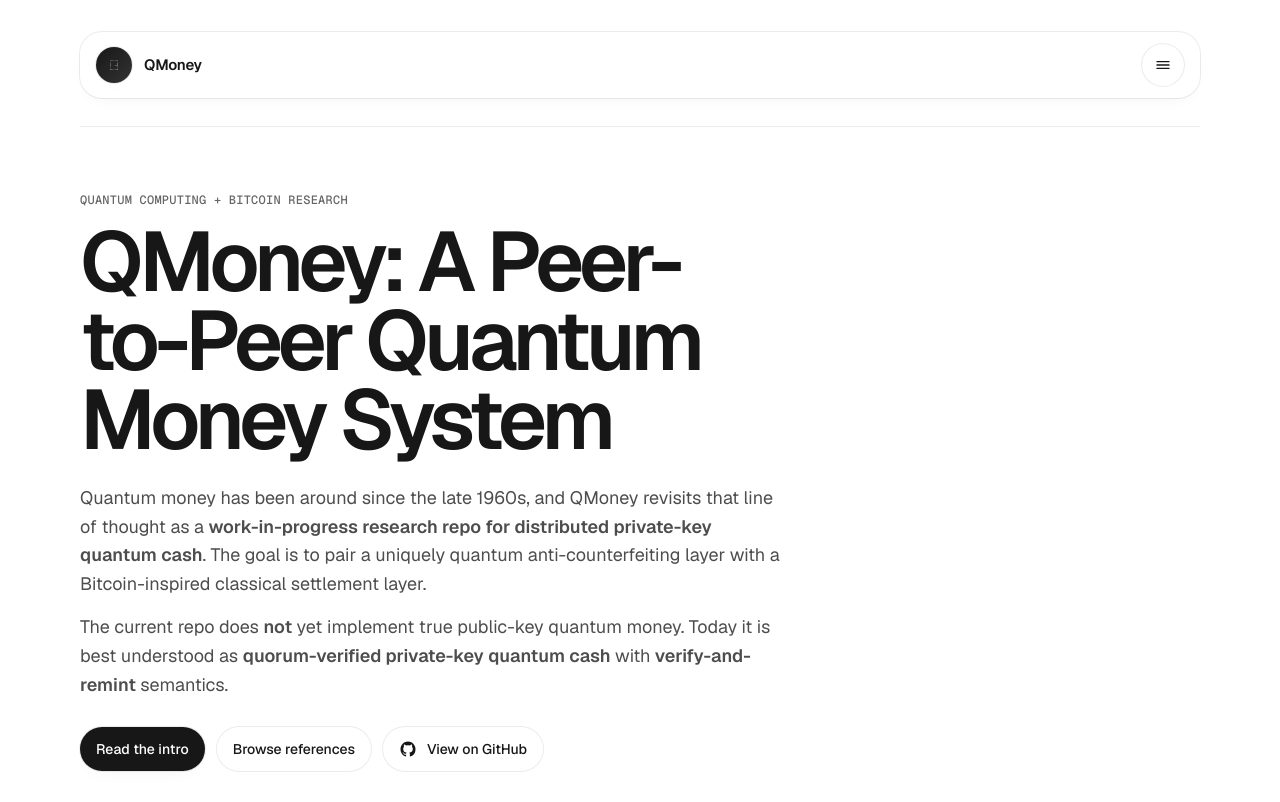
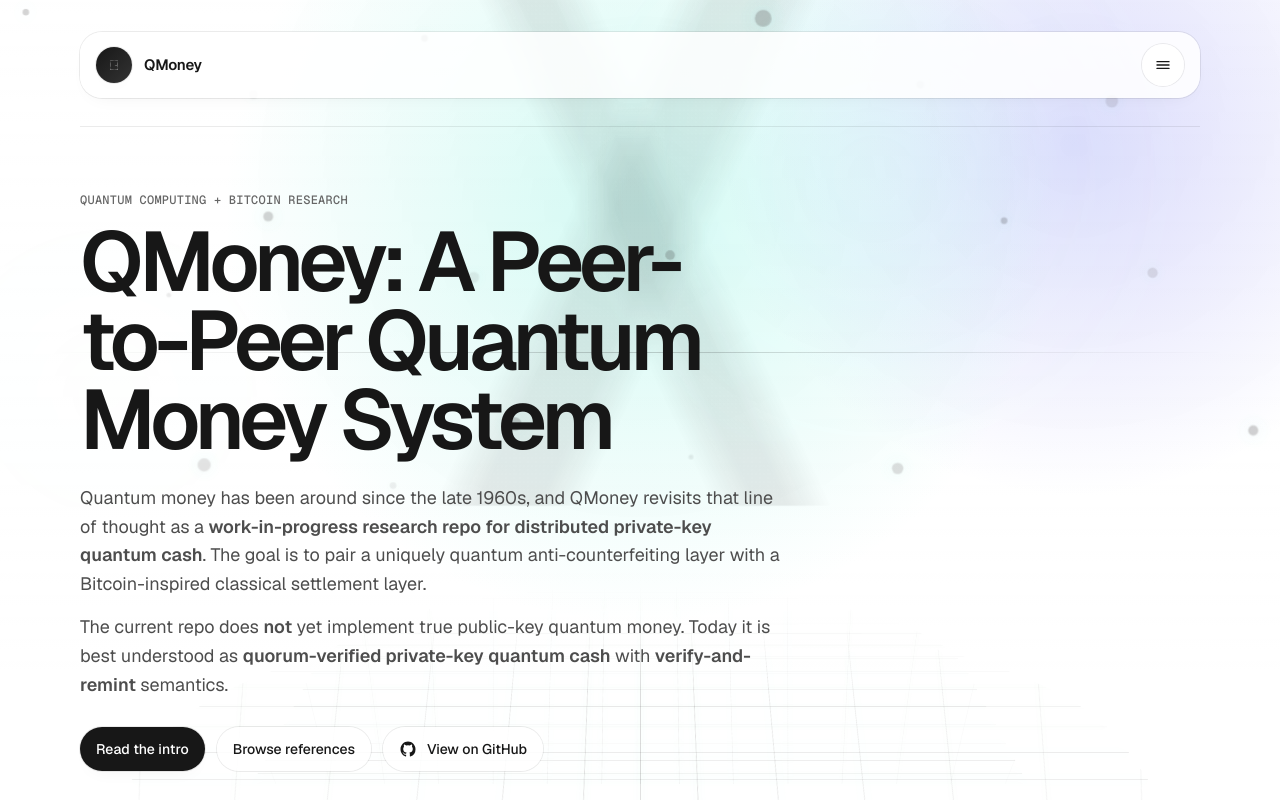
Before and after one commit to runeape-sats/qmoney, a React (Vite) app in the folder website/: page / in a window 1280 px wide. Shown: the top 802 px of the page. Built offline with nearby package versions, Linux system fonts and the light colour scheme.

Commit message:
Add ambient 3D landscape background

```diff
--- a/website/src/App.css
+++ b/website/src/App.css
@@ -1,6 +1,6 @@
 :root {
   --page-bg: #ffffff;
-  --surface: #ffffff;
+  --surface: rgba(255, 255, 255, 0.84);
   --surface-strong: #171717;
   --text-primary: #171717;
   --text-muted: #666666;
@@ -10,11 +10,16 @@
   --shadow-soft: rgba(0, 0, 0, 0.08) 0 0 0 1px;
   --shadow-raise: rgba(0, 0, 0, 0.08) 0 8px 20px -12px;
   --logo-badge: linear-gradient(135deg, #171717 0%, #333333 100%);
+  --landscape-line: rgba(23, 23, 23, 0.16);
+  --landscape-line-strong: rgba(23, 23, 23, 0.28);
+  --landscape-glow: rgba(94, 234, 212, 0.28);
+  --landscape-glow-strong: rgba(99, 102, 241, 0.24);
+  --landscape-horizon: rgba(23, 23, 23, 0.12);
 }
 
 :root[data-theme='dark'] {
   --page-bg: #0d1117;
-  --surface: #111827;
+  --surface: rgba(17, 24, 39, 0.82);
   --surface-strong: #f5f7fb;
   --text-primary: #f5f7fb;
   --text-muted: #9ba7b8;
@@ -24,9 +29,195 @@
   --shadow-soft: rgba(15, 23, 42, 0.55) 0 0 0 1px;
   --shadow-raise: rgba(15, 23, 42, 0.48) 0 14px 34px -20px;
   --logo-badge: linear-gradient(135deg, #1f2937 0%, #0f172a 100%);
+  --landscape-line: rgba(148, 163, 184, 0.18);
+  --landscape-line-strong: rgba(103, 232, 249, 0.34);
+  --landscape-glow: rgba(34, 211, 238, 0.32);
+  --landscape-glow-strong: rgba(129, 140, 248, 0.28);
+  --landscape-horizon: rgba(103, 232, 249, 0.18);
+}
+
+.site-background {
+  position: fixed;
+  inset: 0;
+  z-index: 0;
+  overflow: hidden;
+  pointer-events: none;
+  background:
+    radial-gradient(circle at 50% 26%, var(--landscape-glow), transparent 26rem),
+    radial-gradient(circle at 84% 18%, var(--landscape-glow-strong), transparent 22rem),
+    linear-gradient(180deg, color-mix(in srgb, var(--page-bg) 88%, transparent), var(--page-bg) 84%);
+  perspective: 760px;
+  transform-style: preserve-3d;
+}
+
+.site-background::before {
+  content: '';
+  position: absolute;
+  inset: -20% -10% 34%;
+  background:
+    linear-gradient(115deg, transparent 0 45%, var(--landscape-horizon) 48% 52%, transparent 55% 100%),
+    linear-gradient(245deg, transparent 0 46%, var(--landscape-horizon) 49% 51%, transparent 54% 100%);
+  filter: blur(0.4px);
+  opacity: 0.7;
+  transform: translateZ(-160px);
+}
+
+.background-orb {
+  position: absolute;
+  border-radius: 999px;
+  background: radial-gradient(circle, var(--landscape-glow), transparent 68%);
+  filter: blur(18px);
+  mix-blend-mode: screen;
+}
+
+.background-orb-large {
+  width: min(54vw, 660px);
+  height: min(54vw, 660px);
+  left: 44%;
+  top: -18%;
+  animation: orb-drift 28s ease-in-out infinite alternate;
+}
+
+.background-orb-small {
+  width: min(32vw, 380px);
+  height: min(32vw, 380px);
+  left: -8%;
+  top: 24%;
+  opacity: 0.55;
+  animation: orb-drift 34s ease-in-out infinite alternate-reverse;
+}
+
+.background-horizon {
+  position: absolute;
+  left: 50%;
+  top: 44%;
+  width: min(1180px, 110vw);
+  height: 1px;
+  background: linear-gradient(90deg, transparent, var(--landscape-line-strong), transparent);
+  box-shadow: 0 0 46px var(--landscape-glow);
+  transform: translateX(-50%);
+  opacity: 0.72;
+}
+
+.particle-field {
+  position: absolute;
+  inset: 0;
+  transform-style: preserve-3d;
+}
+
+.background-particle {
+  position: absolute;
+  left: var(--particle-left);
+  top: var(--particle-top);
+  width: var(--particle-size);
+  height: var(--particle-size);
+  border-radius: 999px;
+  background: var(--landscape-line-strong);
+  box-shadow: 0 0 18px var(--landscape-glow);
+  opacity: 0.5;
+  animation: particle-float var(--particle-duration) ease-in-out infinite;
+  animation-delay: var(--particle-delay);
+}
+
+.terrain-stage {
+  position: absolute;
+  left: 50%;
+  bottom: -16%;
+  width: min(1350px, 142vw);
+  height: 68vh;
+  transform: translateX(-50%) rotateX(66deg) translateZ(-80px);
+  transform-origin: 50% 100%;
+  transform-style: preserve-3d;
+}
+
+.terrain-grid {
+  position: absolute;
+  inset: 0;
+  border-radius: 50% 50% 0 0;
+  transform-style: preserve-3d;
+  mask-image: linear-gradient(0deg, #000 0%, #000 68%, transparent 100%);
+}
+
+.terrain-grid-back {
+  transform: translateY(-44%) translateZ(-70px) scale(0.82);
+  opacity: 0.46;
+}
+
+.terrain-grid-front {
+  animation: terrain-glide 13s linear infinite;
+}
+
+.terrain-line {
+  position: absolute;
+  display: block;
+  background: var(--landscape-line);
+  box-shadow: 0 0 18px var(--landscape-glow);
+}
+
+.terrain-line-horizontal {
+  left: 0;
+  right: 0;
+  height: 1px;
+}
+
+.terrain-line-horizontal:nth-child(1) { top: 4%; opacity: 0.15; }
+.terrain-line-horizontal:nth-child(2) { top: 8%; opacity: 0.18; }
+.terrain-line-horizontal:nth-child(3) { top: 13%; opacity: 0.22; }
+.terrain-line-horizontal:nth-child(4) { top: 18%; opacity: 0.26; }
+.terrain-line-horizontal:nth-child(5) { top: 24%; opacity: 0.3; }
+.terrain-line-horizontal:nth-child(6) { top: 30%; opacity: 0.34; }
+.terrain-line-horizontal:nth-child(7) { top: 37%; opacity: 0.4; }
+.terrain-line-horizontal:nth-child(8) { top: 44%; opacity: 0.46; }
+.terrain-line-horizontal:nth-child(9) { top: 52%; opacity: 0.54; }
+.terrain-line-horizontal:nth-child(10) { top: 60%; opacity: 0.62; }
+.terrain-line-horizontal:nth-child(11) { top: 68%; opacity: 0.72; }
+.terrain-line-horizontal:nth-child(12) { top: 76%; opacity: 0.82; }
+.terrain-line-horizontal:nth-child(13) { top: 84%; opacity: 0.9; }
+.terrain-line-horizontal:nth-child(14) { top: 91%; opacity: 0.96; }
+.terrain-line-horizontal:nth-child(15) { top: 96%; opacity: 1; }
+.terrain-line-horizontal:nth-child(16) { top: 100%; opacity: 1; }
+
+.terrain-line-vertical {
+  top: 0;
+  bottom: 0;
+  width: 1px;
+  transform-origin: 50% 100%;
+}
+
+.terrain-line-vertical:nth-last-child(15) { left: 3%; transform: rotateZ(-38deg); opacity: 0.22; }
+.terrain-line-vertical:nth-last-child(14) { left: 10%; transform: rotateZ(-30deg); opacity: 0.28; }
+.terrain-line-vertical:nth-last-child(13) { left: 17%; transform: rotateZ(-23deg); opacity: 0.34; }
+.terrain-line-vertical:nth-last-child(12) { left: 24%; transform: rotateZ(-16deg); opacity: 0.42; }
+.terrain-line-vertical:nth-last-child(11) { left: 31%; transform: rotateZ(-10deg); opacity: 0.52; }
+.terrain-line-vertical:nth-last-child(10) { left: 38%; transform: rotateZ(-5deg); opacity: 0.62; }
+.terrain-line-vertical:nth-last-child(9) { left: 45%; transform: rotateZ(-2deg); opacity: 0.78; }
+.terrain-line-vertical:nth-last-child(8) { left: 50%; opacity: 0.92; }
+.terrain-line-vertical:nth-last-child(7) { left: 55%; transform: rotateZ(2deg); opacity: 0.78; }
+.terrain-line-vertical:nth-last-child(6) { left: 62%; transform: rotateZ(5deg); opacity: 0.62; }
+.terrain-line-vertical:nth-last-child(5) { left: 69%; transform: rotateZ(10deg); opacity: 0.52; }
+.terrain-line-vertical:nth-last-child(4) { left: 76%; transform: rotateZ(16deg); opacity: 0.42; }
+.terrain-line-vertical:nth-last-child(3) { left: 83%; transform: rotateZ(23deg); opacity: 0.34; }
+.terrain-line-vertical:nth-last-child(2) { left: 90%; transform: rotateZ(30deg); opacity: 0.28; }
+.terrain-line-vertical:nth-last-child(1) { left: 97%; transform: rotateZ(38deg); opacity: 0.22; }
+
+@keyframes terrain-glide {
+  from { transform: translateY(-8%); }
+  to { transform: translateY(0); }
+}
+
+@keyframes particle-float {
+  0%, 100% { transform: translate3d(-8px, 10px, 0) scale(0.72); opacity: 0.22; }
+  50% { transform: translate3d(12px, -18px, 90px) scale(1); opacity: 0.72; }
+}
+
+@keyframes orb-drift {
+  from { transform: translate3d(-4%, -2%, 0) scale(0.96); }
+  to { transform: translate3d(6%, 4%, 0) scale(1.08); }
 }
 
 .page {
+  position: relative;
+  z-index: 1;
   width: min(1120px, calc(100% - 32px));
   margin: 0 auto;
   padding: 20px 0 80px;
@@ -580,6 +771,21 @@
     padding-top: 12px;
   }
 
+  .site-background {
+    perspective: 540px;
+  }
+
+  .terrain-stage {
+    bottom: -10%;
+    width: 170vw;
+    height: 54vh;
+    transform: translateX(-50%) rotateX(62deg) translateZ(-120px);
+  }
+
+  .background-particle {
+    opacity: 0.36;
+  }
+
   .site-header {
     padding: 10px 0 18px;
   }
@@ -700,3 +906,11 @@
     align-items: stretch;
   }
 }
+
+@media (prefers-reduced-motion: reduce) {
+  .background-orb,
+  .background-particle,
+  .terrain-grid-front {
+    animation: none;
+  }
+}
--- a/website/src/App.tsx
+++ b/website/src/App.tsx
@@ -1,4 +1,4 @@
-import { useEffect, useState } from 'react'
+import { useEffect, useState, type CSSProperties } from 'react'
 import qmoneyLogo from './assets/qmoney-logo.svg'
 import './App.css'
 
@@ -132,6 +132,19 @@ const currentReferences = [
     ],
   },
 ]
+
+const backgroundParticles = Array.from({ length: 18 }, (_, index) => ({
+  id: index,
+  delay: `${index * -1.7}s`,
+  duration: `${18 + (index % 6) * 3}s`,
+  left: `${6 + ((index * 17) % 88)}%`,
+  top: `${8 + ((index * 23) % 68)}%`,
+  size: `${6 + (index % 4) * 3}px`,
+}))
+
+const terrainLines = Array.from({ length: 16 }, (_, index) => index)
+
+const terrainColumns = Array.from({ length: 15 }, (_, index) => index)
 
 const comparisonRows = [
   {
@@ -267,6 +280,49 @@ function LinkIcon() {
   )
 }
 
+function QuantumLandscapeBackground() {
+  return (
+    <div className="site-background" aria-hidden="true" data-testid="quantum-landscape-background">
+      <div className="background-orb background-orb-large" />
+      <div className="background-orb background-orb-small" />
+      <div className="background-horizon" />
+      <div className="particle-field">
+        {backgroundParticles.map((particle) => (
+          <span
+            className="background-particle"
+            key={particle.id}
+            style={{
+              '--particle-delay': particle.delay,
+              '--particle-duration': particle.duration,
+              '--particle-left': particle.left,
+              '--particle-size': particle.size,
+              '--particle-top': particle.top,
+            } as CSSProperties}
+          />
+        ))}
+      </div>
+      <div className="terrain-stage">
+        <div className="terrain-grid terrain-grid-back">
+          {terrainLines.map((line) => (
+            <span className="terrain-line terrain-line-horizontal" key={`back-row-${line}`} />
+          ))}
+          {terrainColumns.map((line) => (
+            <span className="terrain-line terrain-line-vertical" key={`back-column-${line}`} />
+          ))}
+        </div>
+        <div className="terrain-grid terrain-grid-front">
+          {terrainLines.map((line) => (
+            <span className="terrain-line terrain-line-horizontal" key={`front-row-${line}`} />
+          ))}
+          {terrainColumns.map((line) => (
+            <span className="terrain-line terrain-line-vertical" key={`front-column-${line}`} />
+          ))}
+        </div>
+      </div>
+    </div>
+  )
+}
+
 function MenuIcon({ open }: { open: boolean }) {
   if (open) {
     return (
@@ -305,7 +361,9 @@ function App() {
   const handleMobileNavClick = () => setIsMobileMenuOpen(false)
 
   return (
-    <div className="page">
+    <>
+      <QuantumLandscapeBackground />
+      <div className="page">
       <header className="site-header">
         <div className="header-top-row">
           <a className="brand" href="#top" aria-label="QMoney home">
@@ -546,7 +604,8 @@ function App() {
           </p>
         </section>
       </main>
-    </div>
+      </div>
+    </>
   )
 }
 
```
Also changed, not shown: 1 other file (tests, documents, lock files or other folders).
